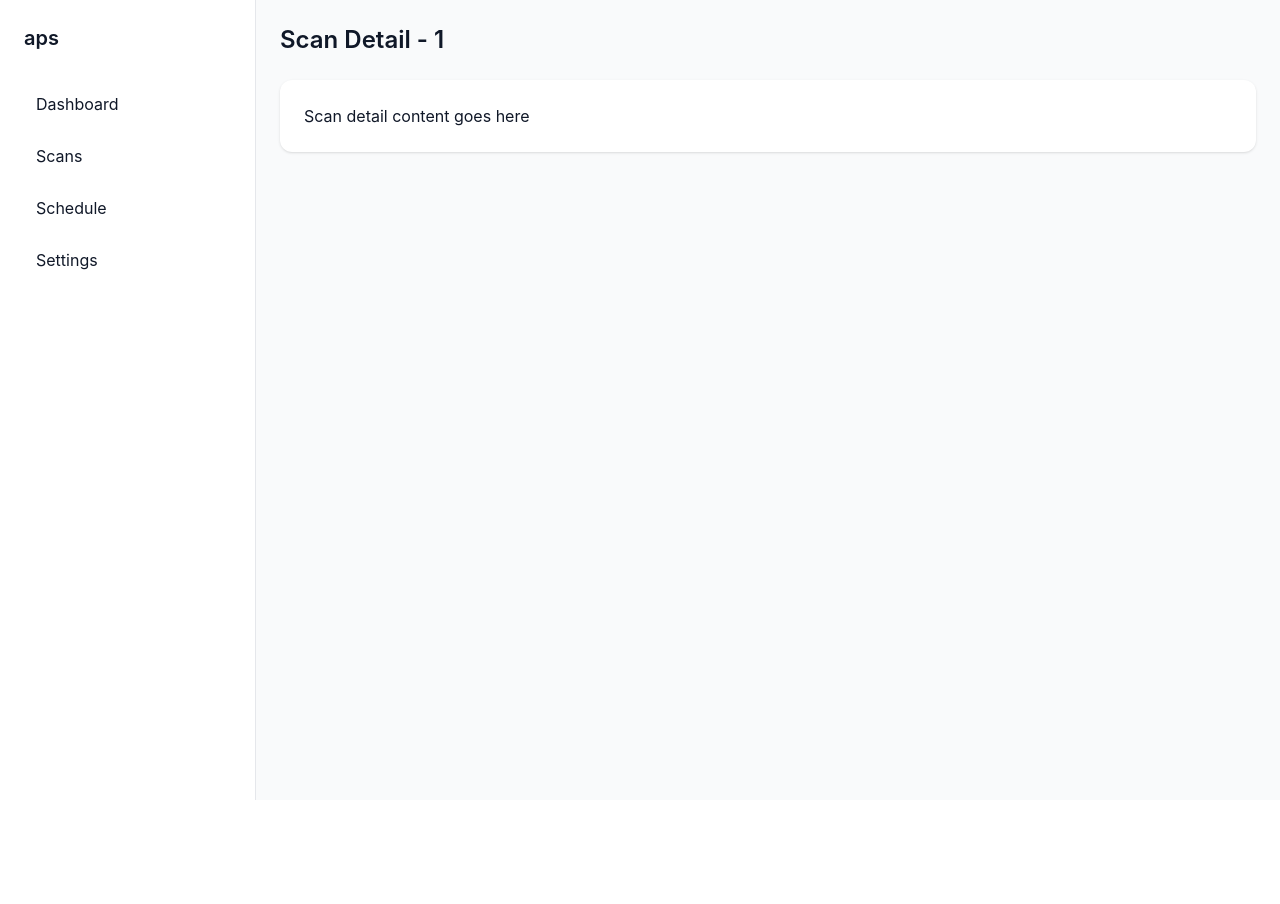
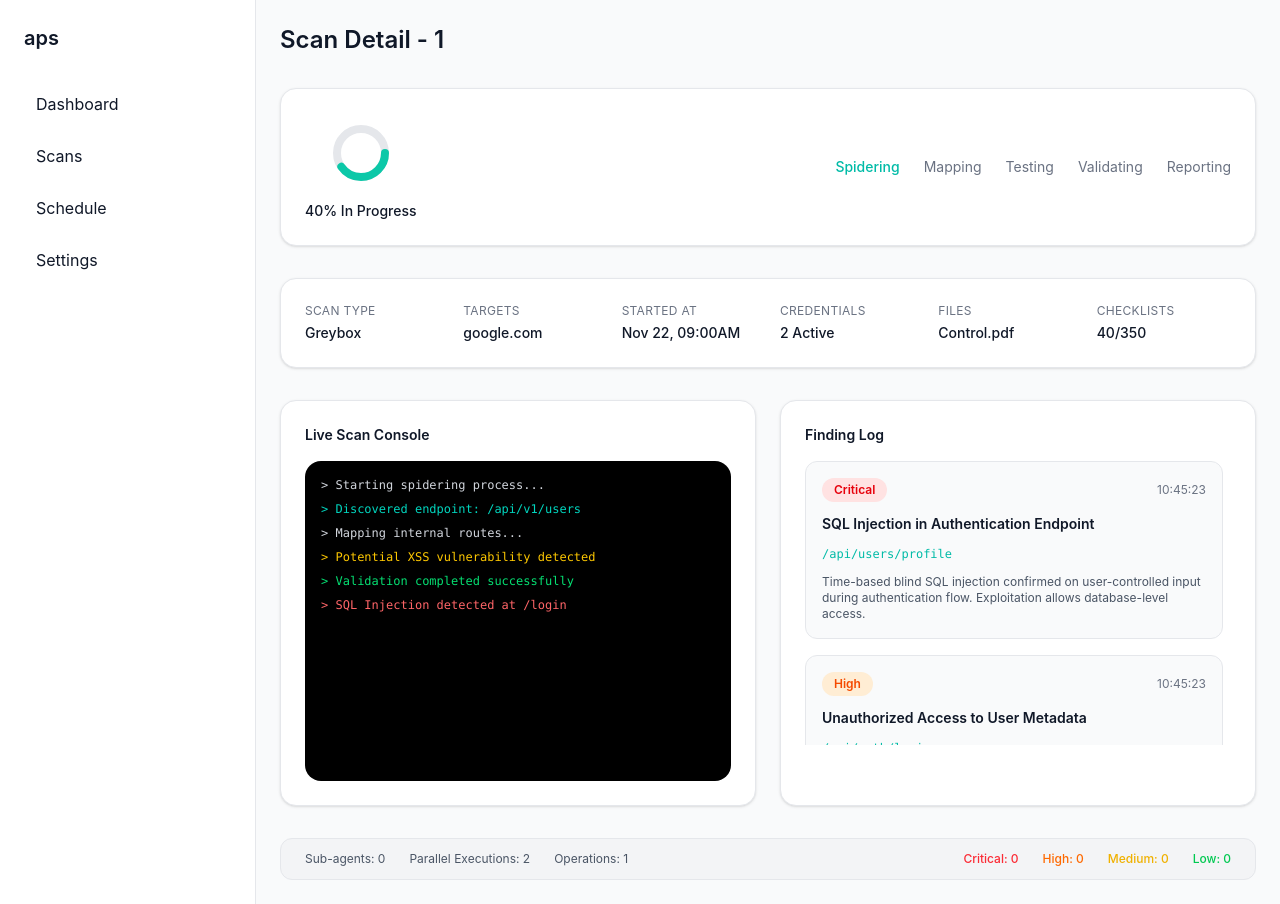
Before and after one commit to dipakdeshmukh9/frontend-task, a React (Vite) app: page /scan/1 in a window 1280 px wide. Before the commit the page ends 800 px from the top, so only its background shows below. Built offline with nearby package versions, Linux system fonts and the light colour scheme.

Commit message:
builded scan page

```diff
--- /dev/null
+++ b/src/components/dashboard/CircularProgress.jsx
@@ -0,0 +1,40 @@
+function CircularProgress({ value }) {
+  const radius = 40;
+  const stroke = 8;
+  const normalizedRadius = radius - stroke * 2;
+  const circumference = normalizedRadius * 2 * Math.PI;
+  const strokeDashoffset =
+    circumference - (value / 100) * circumference;
+
+  return (
+    <div className="flex flex-col items-center">
+      <svg height={radius * 2} width={radius * 2}>
+        <circle
+          stroke="#e5e7eb"
+          fill="transparent"
+          strokeWidth={stroke}
+          r={normalizedRadius}
+          cx={radius}
+          cy={radius}
+        />
+        <circle
+          stroke="#0CC8A8"
+          fill="transparent"
+          strokeWidth={stroke}
+          strokeDasharray={circumference}
+          style={{ strokeDashoffset }}
+          strokeLinecap="round"
+          r={normalizedRadius}
+          cx={radius}
+          cy={radius}
+          className="transition-all duration-500"
+        />
+      </svg>
+      <span className="mt-2 text-sm font-medium">
+        {value}% In Progress
+      </span>
+    </div>
+  );
+}
+
+export default CircularProgress;
--- /dev/null
+++ b/src/components/dashboard/ConsolePanel.jsx
@@ -0,0 +1,42 @@
+import { useEffect, useRef } from "react";
+import logs from "../../data/logs";
+
+function ConsolePanel() {
+  const bottomRef = useRef(null);
+
+  useEffect(() => {
+    bottomRef.current?.scrollIntoView({ behavior: "smooth" });
+  }, []);
+
+  const getColor = (type) => {
+    switch (type) {
+      case "info":
+        return "text-gray-300";
+      case "url":
+        return "text-teal-400";
+      case "warning":
+        return "text-yellow-400";
+      case "success":
+        return "text-green-400";
+      case "error":
+        return "text-red-400";
+      default:
+        return "text-white";
+    }
+  };
+
+  return (
+    <div className="bg-black rounded-2xl p-4 h-80 overflow-y-auto font-mono text-xs">
+
+      {logs.map((log) => (
+        <div key={log.id} className={`mb-2 ${getColor(log.type)}`}>
+          &gt; {log.message}
+        </div>
+      ))}
+
+      <div ref={bottomRef} />
+    </div>
+  );
+}
+
+export default ConsolePanel;
--- /dev/null
+++ b/src/components/dashboard/FindingCard.jsx
@@ -0,0 +1,34 @@
+import FindingSeverityBadge from "./FindingSeverityBadge";
+
+function FindingCard({ finding }) {
+  return (
+    <div className="bg-gray-50 dark:bg-[#121212] border border-gray-200 dark:border-gray-800 rounded-xl p-4 space-y-3">
+
+      {/* Top row */}
+      <div className="flex items-center justify-between">
+        <FindingSeverityBadge severity={finding.severity} />
+        <span className="text-xs text-gray-500 dark:text-gray-400">
+          {finding.time}
+        </span>
+      </div>
+
+      {/* Title */}
+      <h3 className="text-sm font-semibold">
+        {finding.title}
+      </h3>
+
+      {/* Endpoint */}
+      <div className="text-xs text-teal-500 font-mono">
+        {finding.endpoint}
+      </div>
+
+      {/* Description */}
+      <p className="text-xs text-gray-600 dark:text-gray-400">
+        {finding.description}
+      </p>
+
+    </div>
+  );
+}
+
+export default FindingCard;
--- /dev/null
+++ b/src/components/dashboard/FindingLogPanel.jsx
@@ -0,0 +1,24 @@
+import findings from "../../data/findings";
+import FindingCard from "./FindingCard";
+
+function FindingLogPanel() {
+  return (
+    <div className="flex flex-col h-80">
+
+      <div className="mb-4">
+        <h2 className="text-sm font-semibold">
+          Finding Log
+        </h2>
+      </div>
+
+      <div className="flex-1 overflow-y-auto space-y-4 pr-2">
+        {findings.map((finding) => (
+          <FindingCard key={finding.id} finding={finding} />
+        ))}
+      </div>
+
+    </div>
+  );
+}
+
+export default FindingLogPanel;
--- /dev/null
+++ b/src/components/dashboard/FindingSeverityBadge.jsx
@@ -0,0 +1,23 @@
+function FindingSeverityBadge({ severity }) {
+  let styles = "";
+
+  if (severity === "Critical")
+    styles =
+      "bg-red-100 text-red-600 dark:bg-red-900/30 dark:text-red-400";
+  else if (severity === "High")
+    styles =
+      "bg-orange-100 text-orange-600 dark:bg-orange-900/30 dark:text-orange-400";
+  else if (severity === "Medium")
+    styles =
+      "bg-yellow-100 text-yellow-700 dark:bg-yellow-900/30 dark:text-yellow-400";
+
+  return (
+    <span
+      className={`px-3 py-1 rounded-full text-xs font-semibold ${styles}`}
+    >
+      {severity}
+    </span>
+  );
+}
+
+export default FindingSeverityBadge;
--- /dev/null
+++ b/src/components/dashboard/MetadataItem.jsx
@@ -0,0 +1,14 @@
+function MetadataItem({ label, value }) {
+  return (
+    <div className="flex flex-col gap-1">
+      <span className="text-xs text-gray-500 dark:text-gray-400 uppercase tracking-wide">
+        {label}
+      </span>
+      <span className="text-sm font-medium text-gray-900 dark:text-gray-100">
+        {value}
+      </span>
+    </div>
+  );
+}
+
+export default MetadataItem;
--- /dev/null
+++ b/src/components/dashboard/ScanStatusBar.jsx
@@ -0,0 +1,22 @@
+function ScanStatusBar() {
+  return (
+    <div className="bg-gray-100 dark:bg-[#121212] border border-gray-200 dark:border-gray-800 rounded-xl px-6 py-3 flex flex-wrap items-center justify-between text-xs">
+
+      <div className="flex gap-6 text-gray-600 dark:text-gray-400">
+        <span>Sub-agents: 0</span>
+        <span>Parallel Executions: 2</span>
+        <span>Operations: 1</span>
+      </div>
+
+      <div className="flex gap-6 font-medium">
+        <span className="text-red-500">Critical: 0</span>
+        <span className="text-orange-500">High: 0</span>
+        <span className="text-yellow-500">Medium: 0</span>
+        <span className="text-green-500">Low: 0</span>
+      </div>
+
+    </div>
+  );
+}
+
+export default ScanStatusBar;
--- a/src/data/findings.js
+++ b/src/data/findings.js
@@ -0,0 +1,31 @@
+const findings = [
+  {
+    id: 1,
+    severity: "Critical",
+    time: "10:45:23",
+    title: "SQL Injection in Authentication Endpoint",
+    endpoint: "/api/users/profile",
+    description:
+      "Time-based blind SQL injection confirmed on user-controlled input during authentication flow. Exploitation allows database-level access.",
+  },
+  {
+    id: 2,
+    severity: "High",
+    time: "10:45:23",
+    title: "Unauthorized Access to User Metadata",
+    endpoint: "/api/auth/login",
+    description:
+      "Authenticated low-privilege user was able to access metadata of other users. Access control checks were missing.",
+  },
+  {
+    id: 3,
+    severity: "Medium",
+    time: "10:45:23",
+    title: "Broken Authentication Rate Limiting",
+    endpoint: "/api/search",
+    description:
+      "No effective rate limiting detected on login attempts. Automated brute-force attempts possible.",
+  },
+];
+
+export default findings;
--- a/src/data/logs.js
+++ b/src/data/logs.js
@@ -0,0 +1,10 @@
+const logs = [
+  { id: 1, type: "info", message: "Starting spidering process..." },
+  { id: 2, type: "url", message: "Discovered endpoint: /api/v1/users" },
+  { id: 3, type: "info", message: "Mapping internal routes..." },
+  { id: 4, type: "warning", message: "Potential XSS vulnerability detected" },
+  { id: 5, type: "success", message: "Validation completed successfully" },
+  { id: 6, type: "error", message: "SQL Injection detected at /login" },
+];
+
+export default logs;
--- a/src/pages/ScanDetail.jsx
+++ b/src/pages/ScanDetail.jsx
@@ -1,17 +1,79 @@
 import { useParams } from "react-router-dom";
-
+import CircularProgress from "../components/dashboard/CircularProgress";
+import MetadataItem from "../components/dashboard/MetadataItem";
+import ConsolePanel from "../components/dashboard/ConsolePanel";
+import FindingLogPanel from "../components/dashboard/FindingLogPanel";
+import ScanStatusBar from "../components/dashboard/ScanStatusBar";
 function ScanDetail() {
   const { id } = useParams();
 
   return (
-    <div>
-      <h1 className="text-2xl font-semibold mb-6">
-        Scan Detail - {id}
-      </h1>
+    <div className="space-y-8">
 
-      <div className="bg-white dark:bg-[#1A1A1A] p-6 rounded-xl shadow">
-        Scan detail content goes here
+      {/* Header */}
+      <div>
+        <h1 className="text-2xl font-semibold">
+          Scan Detail - {id}
+        </h1>
       </div>
+
+      {/* Top Section */}
+      <div className="bg-white dark:bg-[#1A1A1A] rounded-2xl p-6 shadow border border-gray-200 dark:border-gray-800 flex flex-col md:flex-row md:items-center md:justify-between gap-6">
+
+  <CircularProgress value={40} />
+
+  <div className="flex gap-6 text-sm">
+    <span className="text-teal-500 font-medium">Spidering</span>
+    <span className="text-gray-500">Mapping</span>
+    <span className="text-gray-500">Testing</span>
+    <span className="text-gray-500">Validating</span>
+    <span className="text-gray-500">Reporting</span>
+  </div>
+
+</div>
+
+      {/* Metadata */}
+      {/* ================= METADATA ================= */}
+<div className="bg-white dark:bg-[#1A1A1A] rounded-2xl p-6 shadow border border-gray-200 dark:border-gray-800">
+
+  <div className="grid grid-cols-2 md:grid-cols-3 lg:grid-cols-6 gap-6">
+
+    <MetadataItem label="Scan Type" value="Greybox" />
+
+    <MetadataItem label="Targets" value="google.com" />
+
+    <MetadataItem label="Started At" value="Nov 22, 09:00AM" />
+
+    <MetadataItem label="Credentials" value="2 Active" />
+
+    <MetadataItem label="Files" value="Control.pdf" />
+
+    <MetadataItem label="Checklists" value="40/350" />
+
+  </div>
+
+</div>
+
+      {/* Bottom Split */}
+      <div className="grid grid-cols-1 lg:grid-cols-2 gap-6">
+
+        <div className="bg-white dark:bg-[#1A1A1A] rounded-2xl p-6 shadow border border-gray-200 dark:border-gray-800">
+  <h2 className="text-sm font-semibold mb-4">
+    Live Scan Console
+  </h2>
+
+  <ConsolePanel />
+</div>
+
+
+        <div className="bg-white dark:bg-[#1A1A1A] rounded-2xl p-6 shadow border border-gray-200 dark:border-gray-800">
+  <FindingLogPanel />
+</div>
+
+      </div>
+
+    {/* Bottom Status Bar */}
+<ScanStatusBar />
     </div>
   );
 }
```
